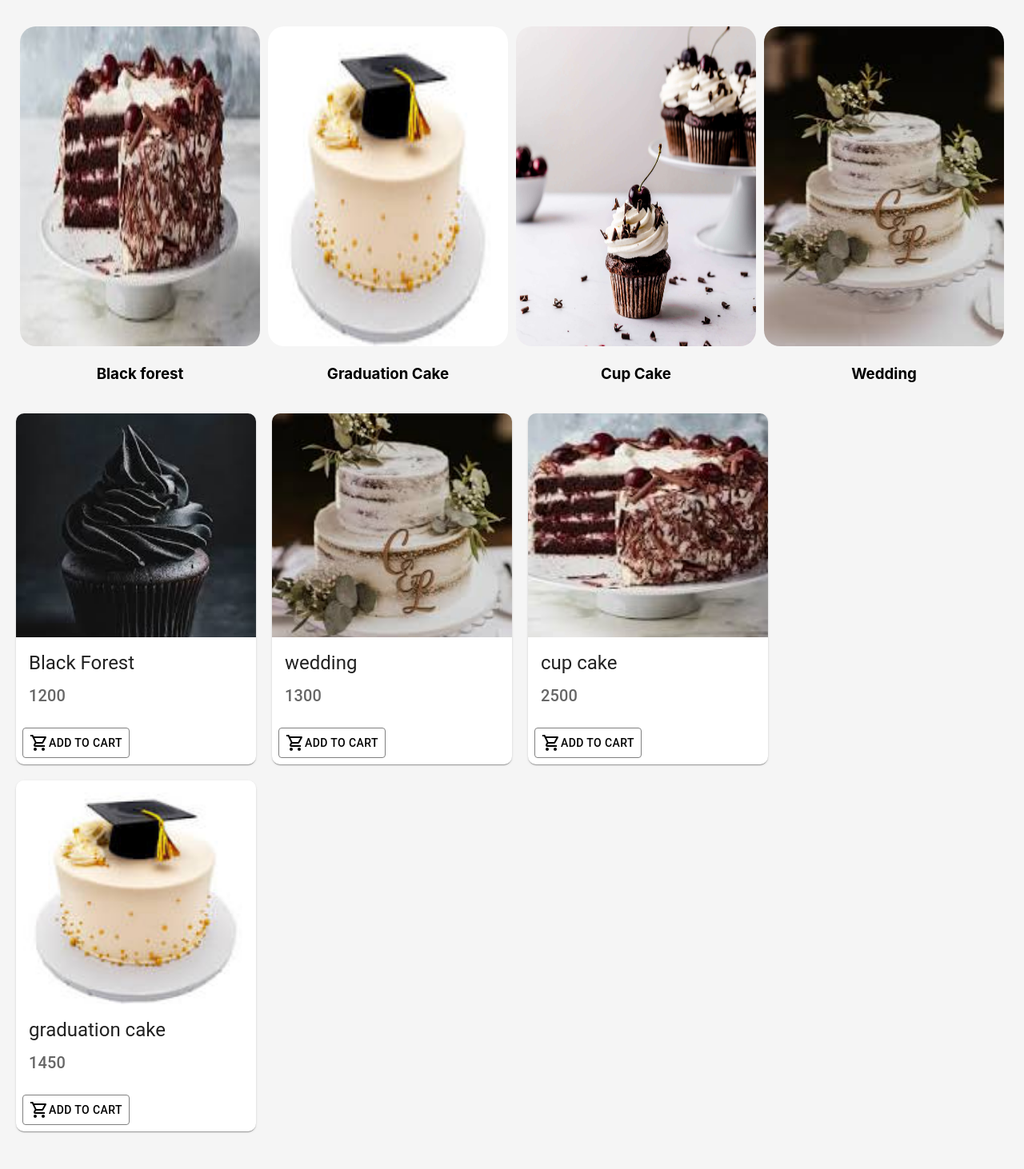
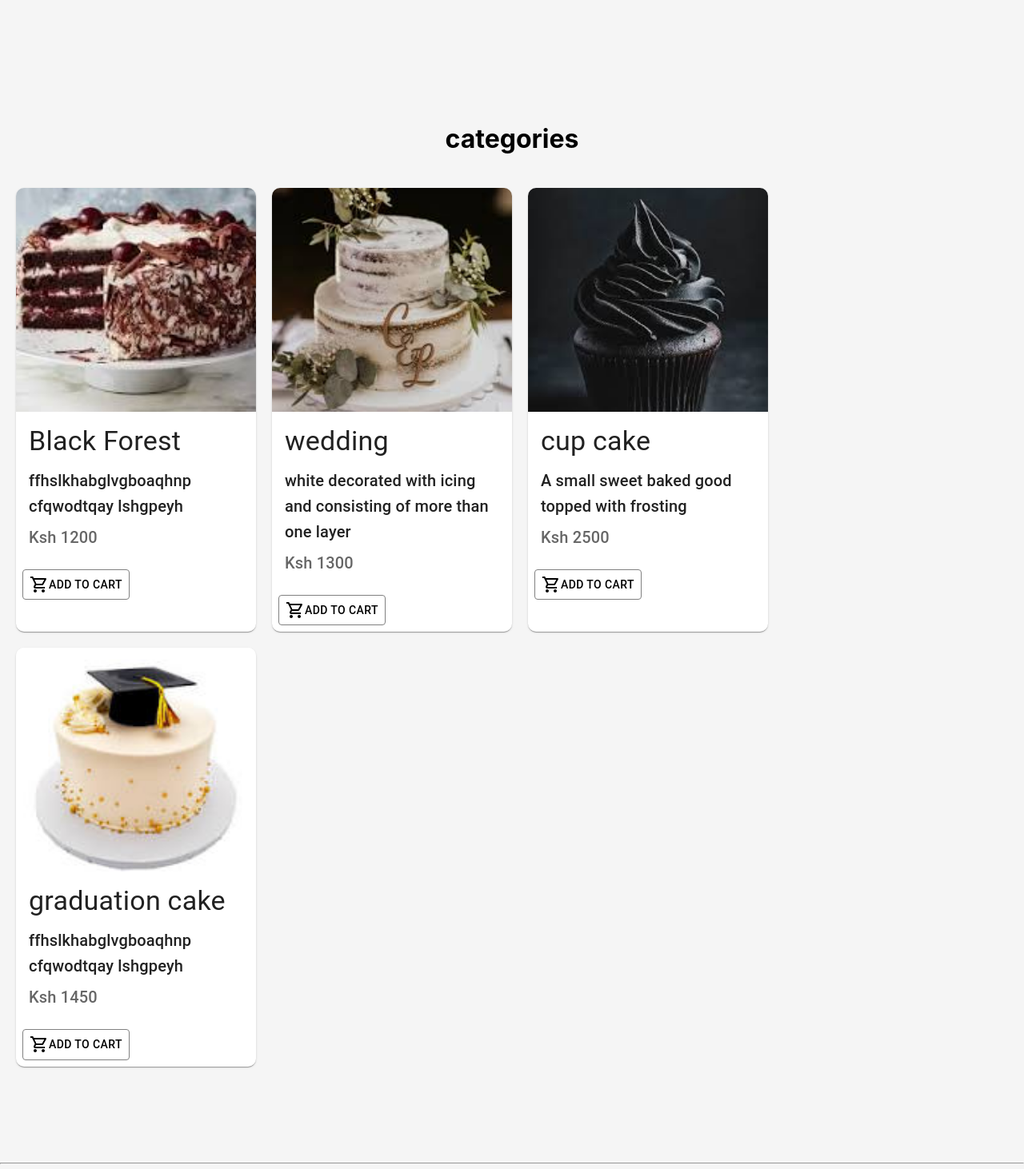
Before and after one commit to luckyligovi/cake, a React (Create React App) app in the folder cake-app/: page / in a window 1280 px wide. Shown: the part 1320-2782 px from the top of the page at 80% size. Built offline with nearby package versions, Linux system fonts and the light colour scheme.

Commit message:
category page

```diff
--- a/cake-app/src/App.css
+++ b/cake-app/src/App.css
@@ -210,3 +210,16 @@ body{
 .icon:hover.whatsapp {
   color: #128c7e;
 }
+/* categories */
+.categories-background{
+  background-image: url(./image/category.jpeg);
+  background-size: contain;
+  background-repeat: no-repeat;    /* Prevents the image from repeating */
+  background-position: center;     /* Centers the image */
+  overflow: hidden;
+  display: flex;
+  justify-content: center;
+  align-items: center;
+  width: 100vw;
+  height: 100vh;
+}
--- a/cake-app/src/App.js
+++ b/cake-app/src/App.js
@@ -8,6 +8,8 @@ import NavBar from "./components/NavBar";
 import WhatsAppButton from "./components/WhatsAppButton";
 import Cart from "./components/Cart";
 import Alert from "@mui/material/Alert";
+import Products from "./components/Products";
+import Categories from "./components/Categories";
 
 
 function App() {
@@ -18,7 +20,7 @@ function App() {
   useEffect(() => {
     const storedCart = localStorage.getItem("cartItems");
     if (storedCart) {
-      console.log("Retrieved cart from localStorage:", JSON.parse(storedCart));
+      // console.log("Retrieved cart from localStorage:", JSON.parse(storedCart));
       setCart(JSON.parse(storedCart));
     }
   }, []);
@@ -26,7 +28,7 @@ function App() {
   // Save cart to local storage whenever the cart state changes
   useEffect(() => {
     if (cart.length > 0) { // Save only when there are items in the cart
-      console.log("Saving cart to localStorage:", cart);
+      // console.log("Saving cart to localStorage:", cart);
       localStorage.setItem("cartItems", JSON.stringify(cart));
     }
   }, [cart]);
@@ -66,10 +68,15 @@ function App() {
         </Alert>
       )}
       <Routes>
+
         <Route path="/" element={<Home onAddToCart={handleAddToCart} />} />
         <Route path="/about" element={<About />} />
         <Route path="/contact" element={<Contact />} />
         <Route path="/cart" element={<Cart cartItems={cart} onRemoveFromCart={handleRemoveFromCart} />} />
+        <Route
+          path="/category/:categoryName"
+          element={<Categories onAddToCart={handleAddToCart} />}
+        />
       </Routes>
       <WhatsAppButton />
     </Router>
--- a/cake-app/src/components/About.jsx
+++ b/cake-app/src/components/About.jsx
@@ -9,7 +9,7 @@ export default function About() {
       <div className="about-background">
         <h1>ABOUT US</h1>
       </div>
-      <div className="infor-container">
+      {/* <div className="infor-container">
         <img
           src={cakeTypes}
           alt="cake-types"
@@ -22,7 +22,7 @@ export default function About() {
             repellendus?
           </p>
         </div>
-      </div>
+      </div> */}
       <Offers />
       <Footer />
     </div>
--- a/cake-app/src/components/Cart.jsx
+++ b/cake-app/src/components/Cart.jsx
@@ -4,6 +4,7 @@ import { FaWhatsapp } from "react-icons/fa";
 import Footer from "./Footer";
 
 export default function Cart({ cartItems, onRemoveFromCart }) {
+  console.log(`>>>${cartItems}`)
   // Handle remove item functionality
   const handleRemoveItem = (index) => {
     const updatedCart = cartItems.filter((_, i) => i !== index);
@@ -68,6 +69,7 @@ export default function Cart({ cartItems, onRemoveFromCart }) {
                 mb={4}
                 backgroundColor="white"
                 borderRadius={3}
+                justifyContent={"space-around"}
 
                >
                 <Grid item xs={2} sm={2}>
@@ -80,9 +82,10 @@ export default function Cart({ cartItems, onRemoveFromCart }) {
                 <Grid
                   item
                   xs={7} sm={7}
-                  sx={{ textAlign: "center", paddingLeft: "20px" }}
+                  sx={{ textAlign: "center", paddingLeft: "20px",  }}
                 >
-                  <Typography variant="h6">{item.name}</Typography>
+                  <Typography variant="h5">{item.name}</Typography>
+                  <Typography variant="h6">{item.description}</Typography>
                 </Grid>
                 <Grid item xs={10} sm={3} >
                   <div style={{ display: "flex", flexDirection: "column" }}>
--- a/cake-app/src/components/Categories.jsx
+++ b/cake-app/src/components/Categories.jsx
@@ -1,10 +1,16 @@
 import React from "react";
+import Products from "./Products";
+import Footer from "./Footer";
 
-export default function Categories(props) {
+export default function Categories() {
   return (
-    <div>
-      <img className="category-images" src={props.image} alt={props.alt} style={{ cursor: "pointer" }} />
-      <h3>{props.title}</h3>
+    <div className="main-container">
+        {/* <div className="categories-background">
+        <h1>Categories</h1>
+      </div> */}
+      <h1>categories</h1>
+      <Products/>
+      <Footer/>
     </div>
 
   );
--- a/cake-app/src/components/Home.jsx
+++ b/cake-app/src/components/Home.jsx
@@ -7,12 +7,12 @@ import Footer from "./Footer";
 import Products from "./Products";
 import Categories from "./Categories";
 
-export default function Home(props) {
+export default function Home({ onAddToCart }) {  // Added destructuring for onAddToCart here
   const categoriesData = [
-    { image: blackForest, alt: "Black Forest Cake", title: "Black forest" },
-    { image: graduationCake, alt: "Graduation Cake", title: "Graduation Cake" },
-    { image: cupCake, alt: "Cup Cake", title: "Cup Cake" },
-    { image: weddingCake, alt: "Wedding Cake", title: "Wedding" },
+    { image: blackForest, alt: "Black Forest Cake", title: "Classic Cakes" },
+    { image: graduationCake, alt: "Graduation Cake", title: "Cheesecakes" },
+    { image: cupCake, alt: "Cup Cake", title: "Specialty Cakes" },
+    { image: weddingCake, alt: "Wedding Cake", title: "Mini & Individual Cakes" },
   ];
 
   return (
@@ -41,17 +41,20 @@ export default function Home(props) {
         <div className="category-container">
           <h1 style={{ marginBottom: "50px" }}>POPULAR CATEGORIES</h1>
           <div className="categories">
-          {categoriesData.map((category, index) => (
+            {categoriesData.map((category, index) => (
               <Categories
-                // key={index}
+                key={index}  // Added a unique key here
                 image={category.image}
                 alt={category.alt}
                 title={category.title}
               />
             ))}
           </div>
-          <Products onAddToCart={props.onAddToCart}/>
+          <h2>Some of our products</h2>
+          <Products onAddToCart={onAddToCart}  showFooter={false}  />  {/* Uncommented this line */}
         </div>
+        <h2>New arrivals</h2>
+        <Products onAddToCart={onAddToCart}  showFooter={false} />
       </div>
       <Footer />
     </div>
--- a/cake-app/src/components/Products.jsx
+++ b/cake-app/src/components/Products.jsx
@@ -10,32 +10,37 @@ import ShoppingCartOutlinedIcon from "@mui/icons-material/ShoppingCartOutlined";
 import blackForest from "../image/black-forest.jpeg";
 import weddingCake from "../image/wedding-cake.jpeg";
 import graduationCake from "../image/graduation.jpeg";
+import Footer from "./Footer";
 
-export default function Products(props) {
+export default function Products ({ onAddToCart, showFooter = true }) {
   const products = [
     {
       id: 1,
       name: "Black Forest",
       price: 1200,
-      image: cupCake,
+      image: blackForest,
+      description: "ffhslkhabglvgboaqhnp cfqwodtqay lshgpeyh",
     },
     {
       id: 2,
       name: "wedding",
       price: 1300,
       image: weddingCake,
+      description: "white decorated with icing and consisting of more than one layer",
     },
     {
       id: 3,
       name: "cup cake",
       price: 2500,
-      image: blackForest,
+      image: cupCake,
+      description: "A small sweet baked good topped with frosting"
     },
     {
       id: 3,
       name: "graduation cake",
       price: 1450,
       image: graduationCake,
+      description: "ffhslkhabglvgboaqhnp cfqwodtqay lshgpeyh"
     },
   ];
 
@@ -48,25 +53,36 @@ export default function Products(props) {
         gap: "20px",
         textAlign: "center",
         padding: "20px",
-        backgroundColor:"FFFDF9",
-        borderRadius:10
+        backgroundColor: "FFFDF9",
+        borderRadius: 10,
       }}
     >
       {products.map((product) => (
-        <Card key={product.id} sx={{ width: 300, cursor: "pointer", borderRadius: "10px" , }}>
-          <CardMedia component="img" alt={product.name} height="280" image={product.image} />
+        <Card
+          key={product.id}
+          sx={{ width: 300, cursor: "pointer", borderRadius: "10px" }}
+        >
+          <CardMedia
+            component="img"
+            alt={product.name}
+            height="280"
+            image={product.image}
+          />
           <CardContent sx={{ textAlign: "left" }}>
-            <Typography gutterBottom variant="h5" component="div">
+            <Typography gutterBottom variant="h4" component="div">
               {product.name}
             </Typography>
+            <Typography gutterBottom variant="h6" component="div">
+              {product.description}
+            </Typography>
+
             <Typography variant="h6" sx={{ color: "text.secondary" }}>
-              {product.price}
+              Ksh {product.price}
             </Typography>
           </CardContent>
           <CardActions sx={{ color: "black" }}>
             <Button
-               onClick={() => props.onAddToCart(product)}
-
+              onClick={() => onAddToCart(product)}
               sx={{
                 border: "1px solid grey",
                 "&:hover": {
```
Also changed, not shown: cake-app/src/components/NavBar.jsx (+54 -14 lines), cake-app/src/image/category.jpeg (added).
